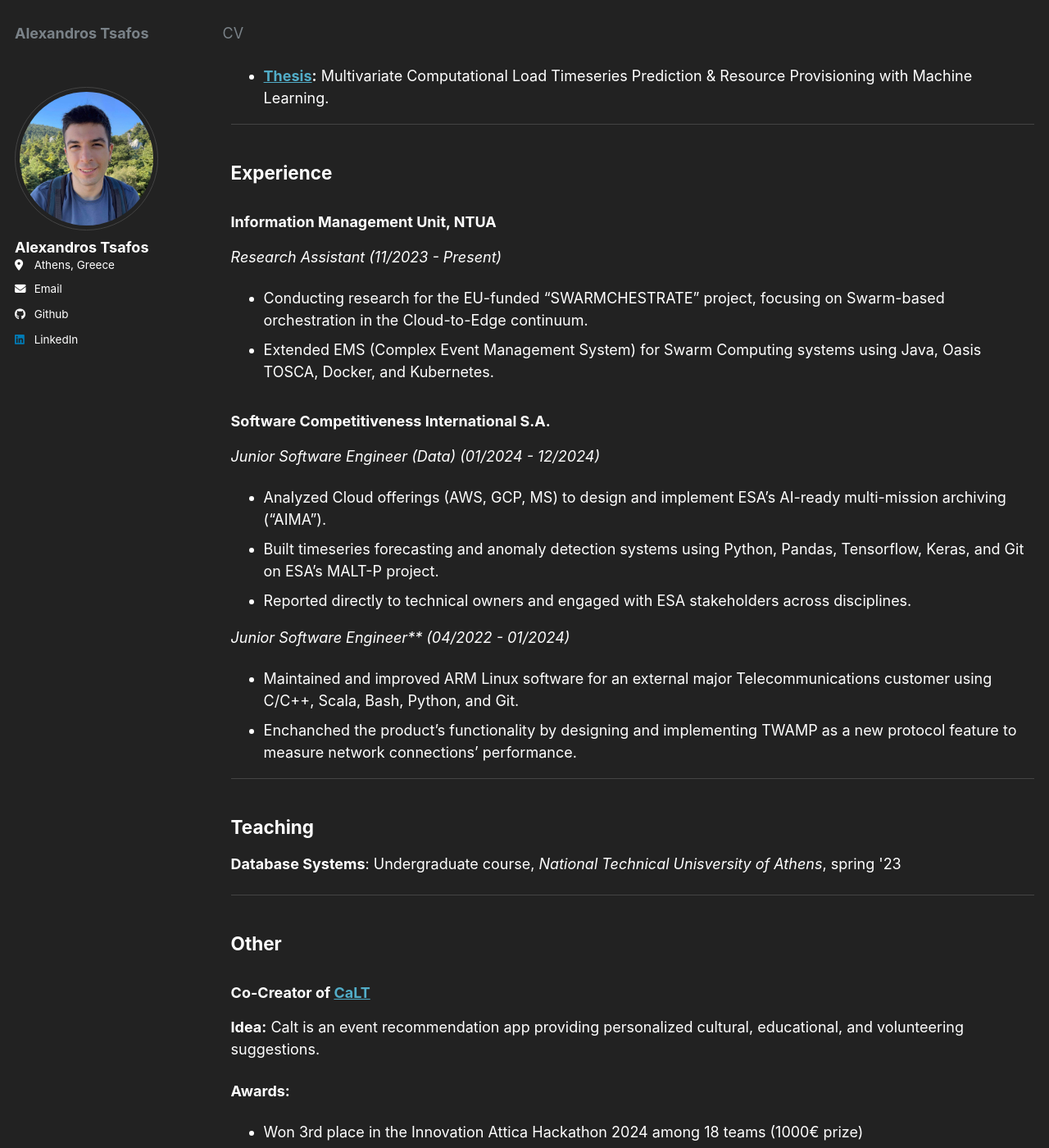
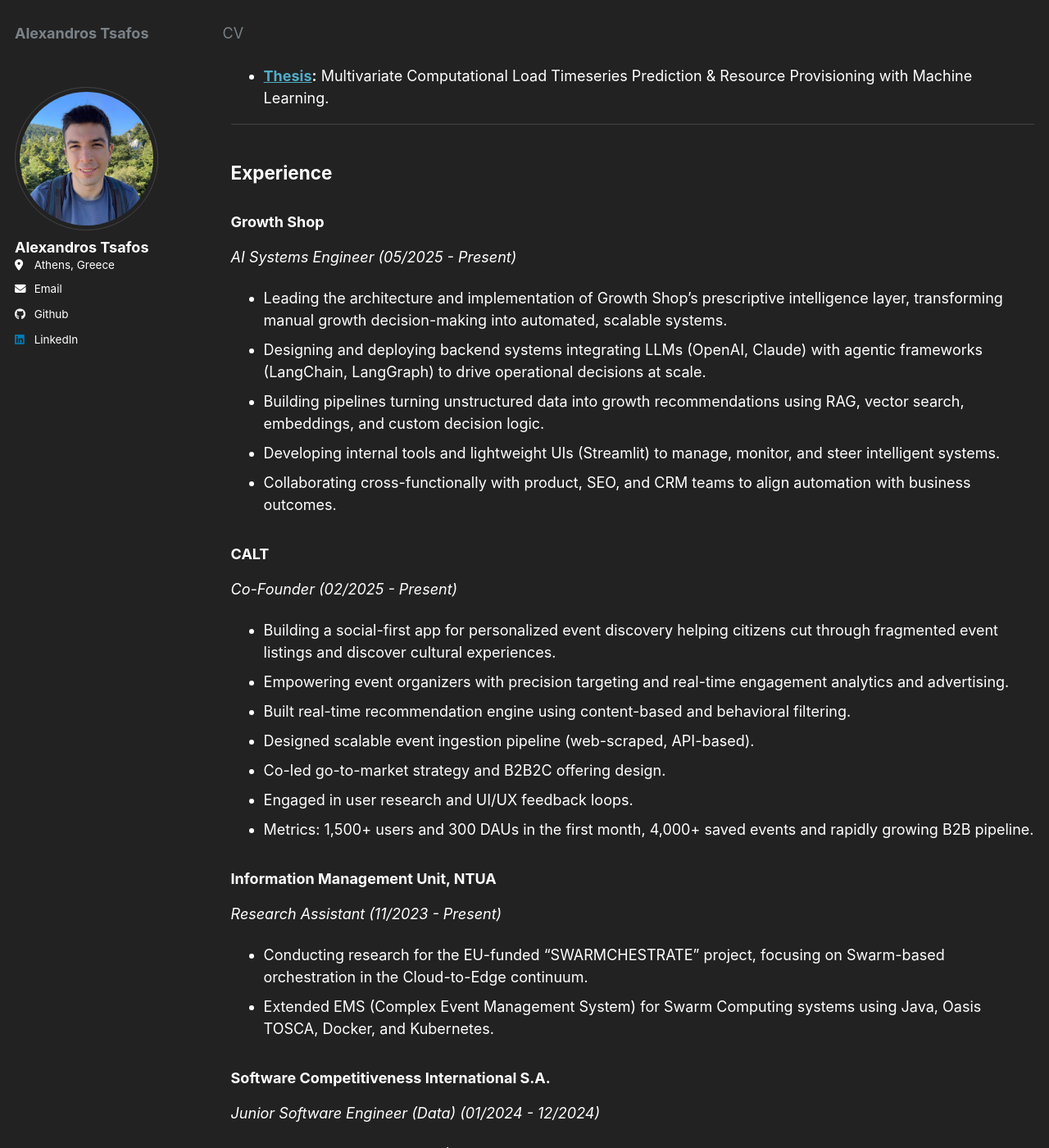
Before and after one commit to alextsaf/alextsaf.github.io, a Jekyll site: the page built from _pages/cv.md, in a window 1280 px wide and 1400 px high, scrolled down 352 px. Shown: the whole window at 82% size. Built offline with Jekyll 4.4.1, drawn with Linux system fonts in a browser that asks for light colours.

Commit message:
Update cv.md

```diff
--- a/_pages/cv.md
+++ b/_pages/cv.md
@@ -24,6 +24,27 @@ Athens, Attiki, Greece
 ---
 
 ## Experience
+
+### Growth Shop
+<i>AI Systems Engineer (05/2025 - Present)</i>
+
+- Leading the architecture and implementation of Growth Shop's prescriptive intelligence layer, transforming manual growth decision-making into automated, scalable systems.
+- Designing and deploying backend systems integrating LLMs (OpenAI, Claude) with agentic frameworks (LangChain, LangGraph) to drive operational decisions at scale.
+- Building pipelines turning unstructured data into growth recommendations using RAG, vector search, embeddings, and custom decision logic.
+- Developing internal tools and lightweight UIs (Streamlit) to manage, monitor, and steer intelligent systems.
+- Collaborating cross-functionally with product, SEO, and CRM teams to align automation with business outcomes.
+
+### CALT
+<i>Co-Founder (02/2025 - Present)</i>
+
+- Building a social-first app for personalized event discovery helping citizens cut through fragmented event listings and discover cultural experiences.
+- Empowering event organizers with precision targeting and real-time engagement analytics and advertising.
+- Built real-time recommendation engine using content-based and behavioral filtering.
+- Designed scalable event ingestion pipeline (web-scraped, API-based).
+- Co-led go-to-market strategy and B2B2C offering design.
+- Engaged in user research and UI/UX feedback loops.
+- Metrics: 1,500+ users and 300 DAUs in the first month, 4,000+ saved events and rapidly growing B2B pipeline.
+
 
 ### Information Management Unit, NTUA
 <i>Research Assistant (11/2023 - Present)  </i>
```
